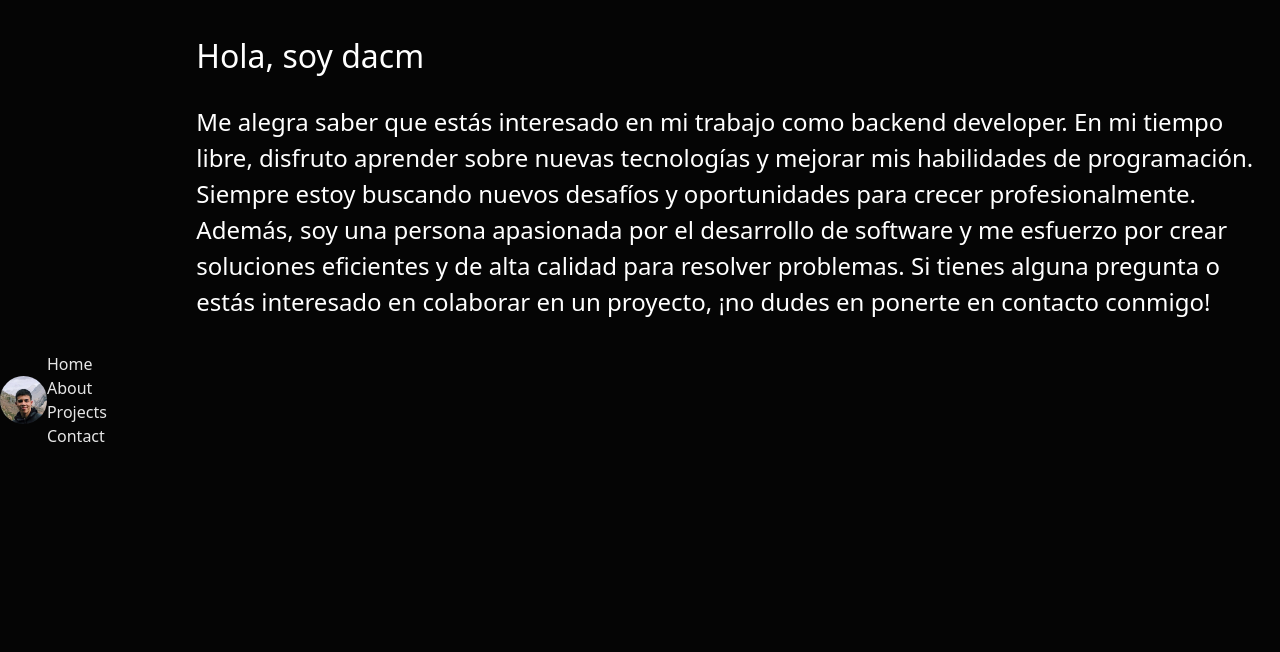
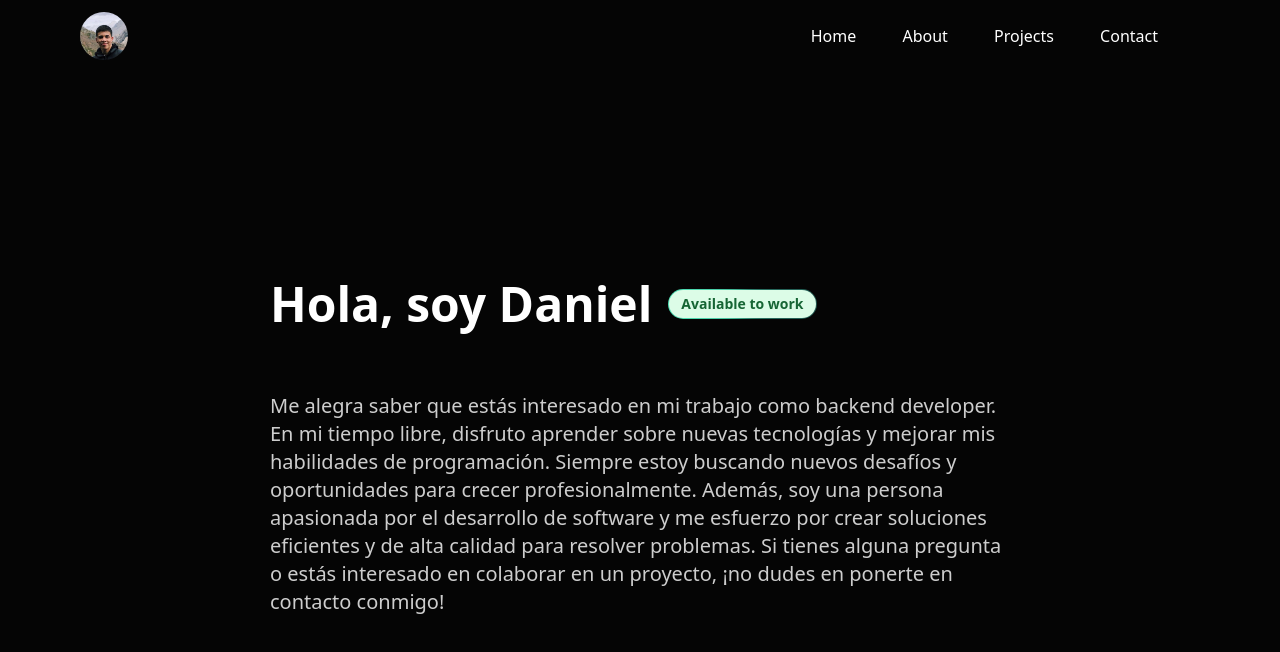
Before and after one commit to dacm1999/Dev-Portfolio, an Astro site: page / in a window 1280 px wide. Built offline with nearby package versions, Linux system fonts and the light colour scheme; Astro itself is replaced by a stand-in of ours.

Commit message:
Setting bagdes

```diff
--- a/src/components/Bagde.astro
+++ b/src/components/Bagde.astro
@@ -0,0 +1,10 @@
+<div class="flex items-center ">
+    <span class="relative inline-flex overflow-hidden rounded-full p-[1px]">
+      <span
+        class="absolute inset-[-1000%] animate-[spin_2s_linear_infinite] bg-[conic-gradient(from_90deg_at_50%_50%,#51E4B8_0%,#21554E_50%,#51E4B8_100%)]"
+      ></span>
+      <div class="inline-flex items-center justify-center w-full px-3 py-1 text-sm text-green-800 bg-green-100 rounded-full cursor-pointer dark:bg-gray-800 dark:text-white/80 backdrop-blur-3xl whitespace-nowrap">
+        <slot />
+      </div>
+    </span>
+    </div>
--- a/src/components/Header.astro
+++ b/src/components/Header.astro
@@ -1,4 +1,4 @@
-<header class="flex justify-between items-center py-3 w-[1120px]">
+<header class="flex justify-between items-center py-3 w-[1120px] mx-auto">
     <img
         class="rounded-full w-12 h-12"
         src="/images/me.png"
--- a/src/layouts/Layout.astro
+++ b/src/layouts/Layout.astro
@@ -10,6 +10,7 @@ const { title } = Astro.props;
 
 <!doctype html>
 <html lang="en">
+
 	<head>
 		<meta charset="UTF-8" />
 		<meta name="description" content="Astro description" />
@@ -18,7 +19,9 @@ const { title } = Astro.props;
 		<meta name="generator" content={Astro.generator} />
 		<title>{title}</title>
 	</head>
-	<body>
+
+
+  <body>
 		<Header />
 		<slot />
 	</body>
@@ -35,7 +38,7 @@ const { title } = Astro.props;
       body {
         background: #050505;
         display: flex;
-        justify-content: center;
+        flex-direction: column;
         min-height: 100vh
       }
       nav {
@@ -44,8 +47,15 @@ const { title } = Astro.props;
 
       nav a {
         margin-right: 42px; /* Añadir separación de 42px entre los elementos de la lista */
-        opacity: 90%; /* Añadir opacidad al 90% */
      }
+
+       /* Estilos adicionales solo para nav a */
+      nav a.flex.flex-row.gap-x-10.opacity-80 {
+        display: flex;
+        flex-direction: row;
+        gap: 10px;
+        opacity: 0.8;
+      }
 
      h1{
         color: white;
@@ -54,9 +64,13 @@ const { title } = Astro.props;
      }
 
      h2{
+        display: flex;
+        flex-direction: row;
         color: white;
         font-size: 1.5rem;
         margin-top: 1.5rem;
      }
 
+
+
 </style>
--- a/src/pages/index.astro
+++ b/src/pages/index.astro
@@ -6,13 +6,18 @@ import Bagde from '../components/Bagde.astro';
 
 <Layout title="dacm portfolio.">
 	<main>
-		<h1>
-			Hola, soy dacm<Bagde>Available to work</Bagde></h1>
-		<h2>
-			Me alegra saber que estás interesado en mi trabajo como backend developer. En mi tiempo libre, disfruto aprender sobre nuevas tecnologías y mejorar mis habilidades de programación. Siempre estoy buscando nuevos desafíos y oportunidades para crecer profesionalmente.</p>
-			Además, soy una persona apasionada por el desarrollo de software y me esfuerzo por crear soluciones eficientes y de alta calidad para resolver problemas.</p>
-			Si tienes alguna pregunta o estás interesado en colaborar en un proyecto, ¡no dudes en ponerte en contacto conmigo!
-		</h2>
-
+		<section class="w-full mx-auto lg:w-[740px] py-44">
+			<h1
+				class="text-white text-5xl font-bold flex flex-row gap-x-4 pb-10"
+			>
+				Hola, soy Daniel
+				<a href="https://www.linkedin.com/in/dacm1/" target="_blank" rel="noopener" class="flex justify-center items-center">
+					<Bagde>Available to work</Bagde></div></h1>
+			<h2 class="text-xl opacity-80">
+				Me alegra saber que estás interesado en mi trabajo como backend developer. En mi tiempo libre, disfruto aprender sobre nuevas tecnologías y mejorar mis habilidades de programación. Siempre estoy buscando nuevos desafíos y oportunidades para crecer profesionalmente.</p>
+				Además, soy una persona apasionada por el desarrollo de software y me esfuerzo por crear soluciones eficientes y de alta calidad para resolver problemas.</p>
+				Si tienes alguna pregunta o estás interesado en colaborar en un proyecto, ¡no dudes en ponerte en contacto conmigo!
+			</h2>
+		</section>
 	</main>
 </Layout>
```
